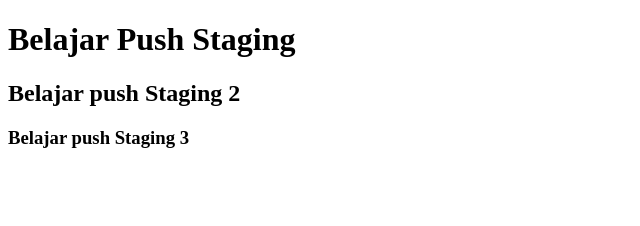
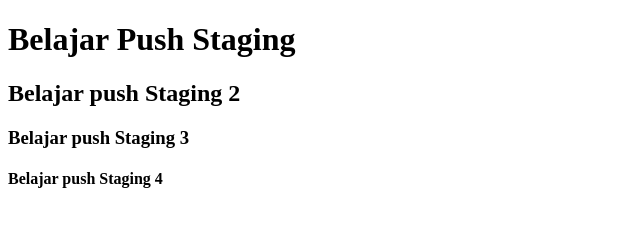
Before and after one commit to Murarif/belajar-niomic, a plain HTML site: page header.html in a window 1280 px wide. Shown: the whole page, without its empty margins (0-640 px from the left). Drawn offline with Linux system fonts and the light colour scheme.

Commit message:
Add Element H4

```diff
--- a/header.html
+++ b/header.html
@@ -10,5 +10,6 @@
   <H1>Belajar Push Staging</H1>
   <h2>Belajar push Staging 2</h2>
   <h3>Belajar push Staging 3</h3>
+  <h4>Belajar push Staging 4</h4>
 </body>
 </html>
```
